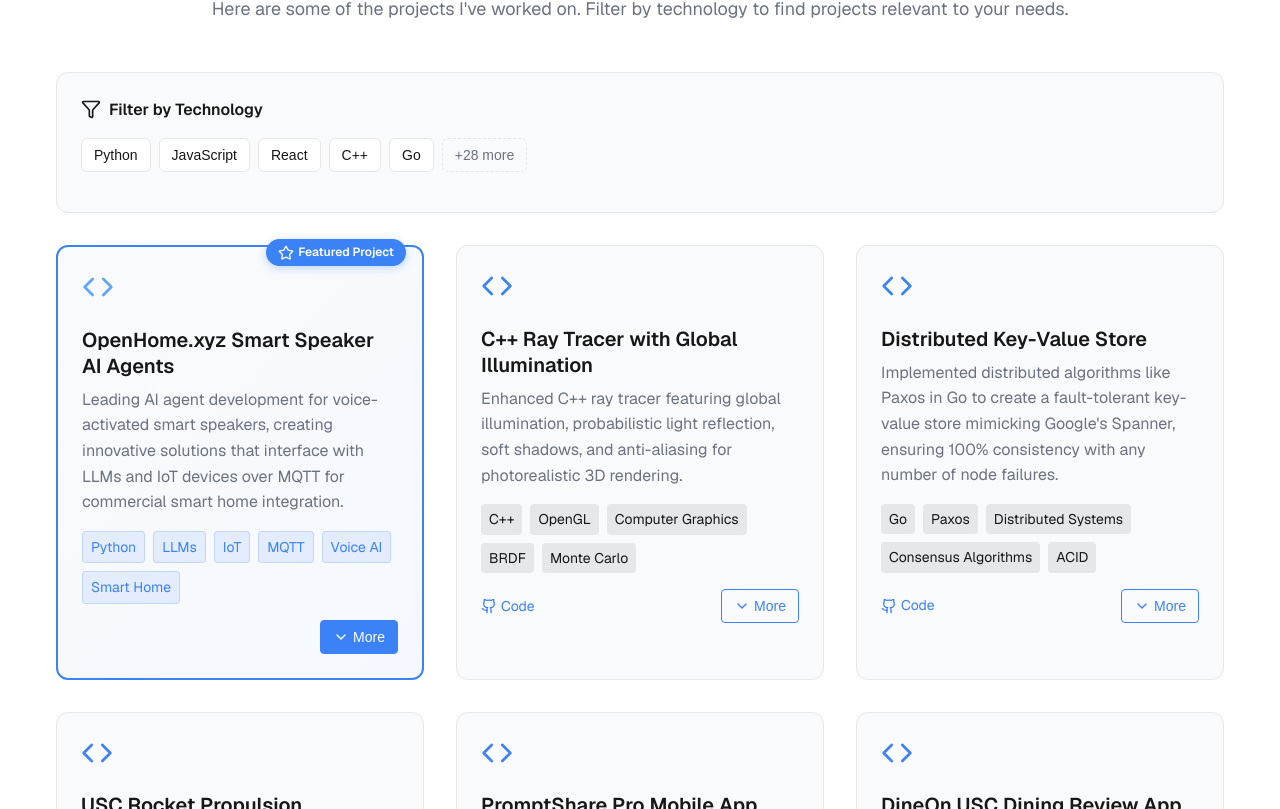
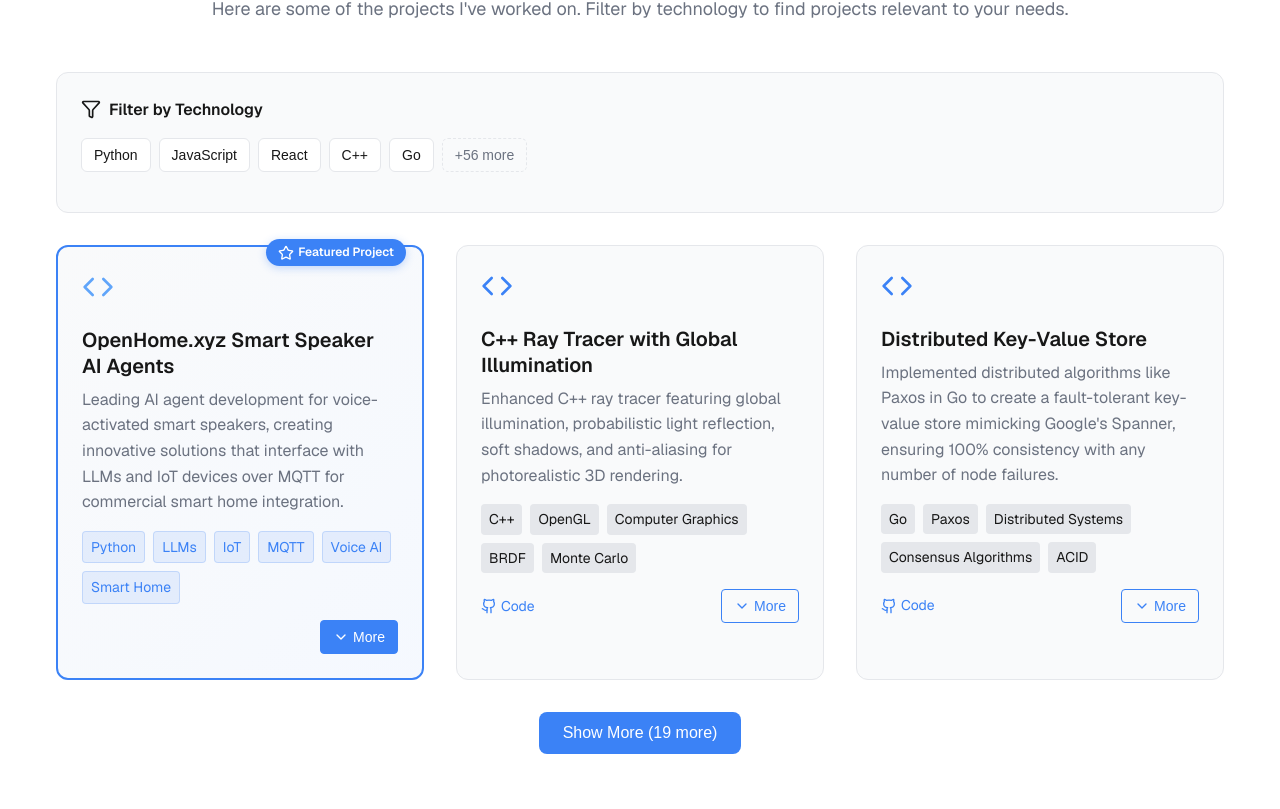
Before and after one commit to lucashunter050/personal-website, a Next.js app: page / in a window 1280 px wide. Shown: the part 1391-2200 px from the top of the page. Built offline with nearby package versions, Linux system fonts and the light colour scheme.

Commit message:
updated experience

```diff
--- a/src/app/page.tsx
+++ b/src/app/page.tsx
@@ -70,10 +70,117 @@ export default function Home() {
     {
       id: 'speedometer',
       title: "Arduino Radar Gun",
-      description: "",
+      description: "Built a precision speed measurement device using Arduino Uno and ultrasonic sensors, capable of accurately tracking velocities from 0.1 to 50.0 m/s with embedded C programming.",
       expandedContent: "Leveraged skills in C and embedded systems to build a speedgun from basic electronic components, including an ultrasonic rangefinder, breadboard, and Arduino Uno. Finished speedgun could accurately track speeds ranging from 0.1 to 50.0 m/s.",
       techStack: ["C", "Hardware", "Embedded Systems"],
       githubUrl: "#"
+    }
+    ,
+    // --- Additional Resume-Relevant Projects ---
+    {
+      id: 'malloclab',
+      title: "MallocLab: Custom Memory Allocator",
+      description: "Implemented malloc, calloc, and free in C to achieve 95% of standard library performance and memory utilization.",
+      expandedContent: "Developed a custom dynamic memory allocator in C for CSCI 356, optimizing for speed and memory efficiency. Matched standard library performance within 5% margin, demonstrating deep understanding of low-level memory management.",
+      techStack: ["C", "Memory Management", "Systems Programming"],
+    },
+    {
+      id: 'cachelab',
+      title: "CacheLab: CPU Cache Simulator",
+      description: "Simulated the behavior of a CPU cache in C, analyzing hit/miss rates and optimizing memory access patterns.",
+      expandedContent: "Built a cache simulator for CSCI 356 to mimic real CPU cache operations. Analyzed and improved cache hit/miss rates, gaining hands-on experience with computer architecture and performance tuning.",
+      techStack: ["C", "Computer Architecture", "Performance"],
+    },
+    {
+      id: 'attacklab',
+      title: "AttackLab: Binary Exploitation",
+      description: "Used buffer overflows and return-oriented programming to exploit raw binaries and bypass security mechanisms.",
+      expandedContent: "Completed bomb lab and attack lab for CSCI 356, using buffer overflows and ROP to manipulate program control flow and defeat security protections. Gained practical experience in software security and vulnerability analysis.",
+      techStack: ["C", "Security", "Buffer Overflow", "ROP"],
+    },
+    {
+      id: 'shardedkv',
+      title: "Sharded Key-Value Store (Go)",
+      description: "Built a distributed, sharded key-value store using consistent hashing and Paxos for fault-tolerant transactions.",
+      expandedContent: "For CSCI 499, implemented a distributed key-value store in Go with sharding and Paxos-based consensus. Supported dynamic re-sharding and robust transaction handling across node clusters, simulating Google Spanner's architecture.",
+      techStack: ["Go", "Distributed Systems", "Paxos", "Sharding"],
+    },
+    {
+      id: 'cloudspanner',
+      title: "Cloud Spanner Simulation (Go)",
+      description: "Simulated Google Cloud Spanner using sharding and Paxos for distributed transactions and node clusters.",
+      expandedContent: "Developed a distributed database simulation in Go for CSCI 499, combining sharding and Paxos to model Google Spanner's approach to scalable, consistent transactions across multiple clusters.",
+      techStack: ["Go", "Distributed Systems", "Paxos", "Sharding", "Transactions"],
+    },
+    {
+      id: 'terrainmap',
+      title: "3D Terrain Map Renderer (C++)",
+      description: "Rendered 3D terrain from JPEG heightmaps using OpenGL, with real-time camera movement and lighting.",
+      expandedContent: "Created a 3D terrain visualization tool in C++ for CSCI 420, mapping grayscale JPEG images to heightmaps and rendering them with OpenGL. Implemented interactive camera controls and dynamic lighting for realistic visualization.",
+      techStack: ["C++", "OpenGL", "3D Graphics"],
+    },
+    {
+      id: 'rollercoaster',
+      title: "Roller Coaster Simulation (C++)",
+      description: "Simulated a 3D roller coaster ride with real-time rendering and Phong shading in OpenGL.",
+      expandedContent: "Built a real-time roller coaster simulation in C++ for CSCI 420, using OpenGL and the Phong lighting model. Designed track geometry and camera movement for an immersive 3D experience.",
+      techStack: ["C++", "OpenGL", "3D Graphics", "Simulation"],
+    },
+    {
+      id: 'webserver',
+      title: "Multithreaded Web Server (C++)",
+      description: "Developed a web server supporting concurrent connections and reliable data transfer protocols.",
+      expandedContent: "For CSCI 353, implemented a multithreaded web server in C++ with support for concurrent client connections and custom reliable data transfer. Practiced network programming and protocol design.",
+      techStack: ["C++", "Networking", "Multithreading"],
+    },
+    {
+      id: 'p2pnetwork',
+      title: "Peer-to-Peer Reliable Network (C++)",
+      description: "Created a P2P network of servers implementing a custom reliable data transfer protocol.",
+      expandedContent: "Built a peer-to-peer network in C++ for CSCI 353, implementing a custom protocol for reliable data transfer between nodes. Explored distributed networking and fault tolerance.",
+      techStack: ["C++", "Networking", "P2P", "Reliability"],
+    },
+    {
+      id: 'minesweeper',
+      title: "Minesweeper Android App",
+      description: "Developed a Minesweeper game for Android using Java and Firebase for real-time data storage.",
+      expandedContent: "For CSCI 310, built a fully functional Minesweeper app in Java with a Firebase backend. Implemented real-time game state storage and user authentication.",
+      techStack: ["Java", "Android", "Firebase"],
+    },
+    {
+      id: 'threadlib',
+      title: "Threading Library & MLFQ Scheduler (C)",
+      description: "Added a custom threading library and multi-level feedback queue scheduler to the xv6 kernel.",
+      expandedContent: "For CSCI 350, extended the xv6 operating system in C with a custom threading library and a multi-level feedback queue (MLFQ) scheduler. Improved process management and scheduling efficiency.",
+      techStack: ["C", "Operating Systems", "Threads", "Scheduling"],
+    },
+    {
+      id: 'impinterpreter',
+      title: "IMP Language Parser & Interpreter (OCaml)",
+      description: "Built a parser and interpreter for a simple imperative language using Menhir in OCaml.",
+      expandedContent: "For CSCI 431, implemented a parser and interpreter for the IMP language in OCaml using Menhir. Practiced functional programming and language design.",
+      techStack: ["OCaml", "Parsing", "Interpreters", "Functional Programming"],
+    },
+    {
+      id: 'calculator',
+      title: "Functional Calculator (OCaml)",
+      description: "Created a calculator in OCaml using functional programming techniques.",
+      expandedContent: "Developed a calculator in OCaml for CSCI 431, applying functional programming paradigms and parser combinators.",
+      techStack: ["OCaml", "Functional Programming"],
+    },
+    {
+      id: 'pathtracer',
+      title: "Path Tracer (C++)",
+      description: "Implemented a physically-based renderer in C++ for photorealistic image synthesis.",
+      expandedContent: "Built a path tracer in C++ as a personal project, simulating global illumination and realistic material interactions for high-quality image rendering.",
+      techStack: ["C++", "Rendering", "Path Tracing"],
+    },
+    {
+      id: 'travelplanner',
+      title: "AI Travel Planner (React Native)",
+      description: "Developed a React Native app using Gemini AI to help users plan personalized trips.",
+      expandedContent: "Created a travel planning app in React Native that leverages Gemini AI for itinerary generation and trip recommendations based on user preferences.",
+      techStack: ["React Native", "AI", "Travel", "Mobile"],
     }
   ];
 
--- a/src/components/ProjectsSection.module.css
+++ b/src/components/ProjectsSection.module.css
@@ -1,3 +1,26 @@
+/* Show More Projects Button */
+.showMoreProjectsContainer {
+  display: flex;
+  justify-content: center;
+  margin-top: 2rem;
+}
+
+.showMoreProjectsButton {
+  padding: 0.75rem 1.5rem;
+  background: var(--accent);
+  color: #fff;
+  border: none;
+  border-radius: 0.5rem;
+  font-size: 1rem;
+  font-weight: 500;
+  cursor: pointer;
+  transition: background 0.2s, color 0.2s;
+}
+
+.showMoreProjectsButton:hover {
+  background: var(--accent-light);
+  color: #fff;
+}
 .filterSection {
   margin-bottom: 2rem;
   padding: 1.5rem;
--- a/src/components/ProjectsSection.tsx
+++ b/src/components/ProjectsSection.tsx
@@ -24,6 +24,7 @@ interface ProjectsSectionProps {
 export default function ProjectsSection({ projects }: ProjectsSectionProps) {
   const [selectedFilters, setSelectedFilters] = useState<string[]>([]);
   const [showAllSkills, setShowAllSkills] = useState(false);
+  const [showAllProjects, setShowAllProjects] = useState(false);
 
   // Get all unique skills from all projects
   const allSkills = useMemo(() => {
@@ -49,6 +50,9 @@ export default function ProjectsSection({ projects }: ProjectsSectionProps) {
       selectedFilters.some(filter => project.techStack.includes(filter))
     );
   }, [projects, selectedFilters]);
+
+  // Show only first 3 projects by default, show all if toggled
+  const displayedProjects = showAllProjects ? filteredProjects : filteredProjects.slice(0, 3);
 
   const toggleFilter = (skill: string) => {
     setSelectedFilters(prev =>
@@ -126,8 +130,8 @@ export default function ProjectsSection({ projects }: ProjectsSectionProps) {
 
       {/* Projects Grid */}
       <div className={styles.projectsGrid}>
-        {filteredProjects.length > 0 ? (
-          filteredProjects.map(project => (
+        {displayedProjects.length > 0 ? (
+          displayedProjects.map(project => (
             <ProjectCard
               key={project.id}
               title={project.title}
@@ -148,6 +152,18 @@ export default function ProjectsSection({ projects }: ProjectsSectionProps) {
           </div>
         )}
       </div>
+
+      {/* Show More / Show Less Button */}
+      {filteredProjects.length > 3 && (
+        <div className={styles.showMoreProjectsContainer}>
+          <button
+            className={styles.showMoreProjectsButton}
+            onClick={() => setShowAllProjects(v => !v)}
+          >
+            {showAllProjects ? 'Show Less' : `Show More (${filteredProjects.length - 3} more)`}
+          </button>
+        </div>
+      )}
     </div>
   );
 }
```
